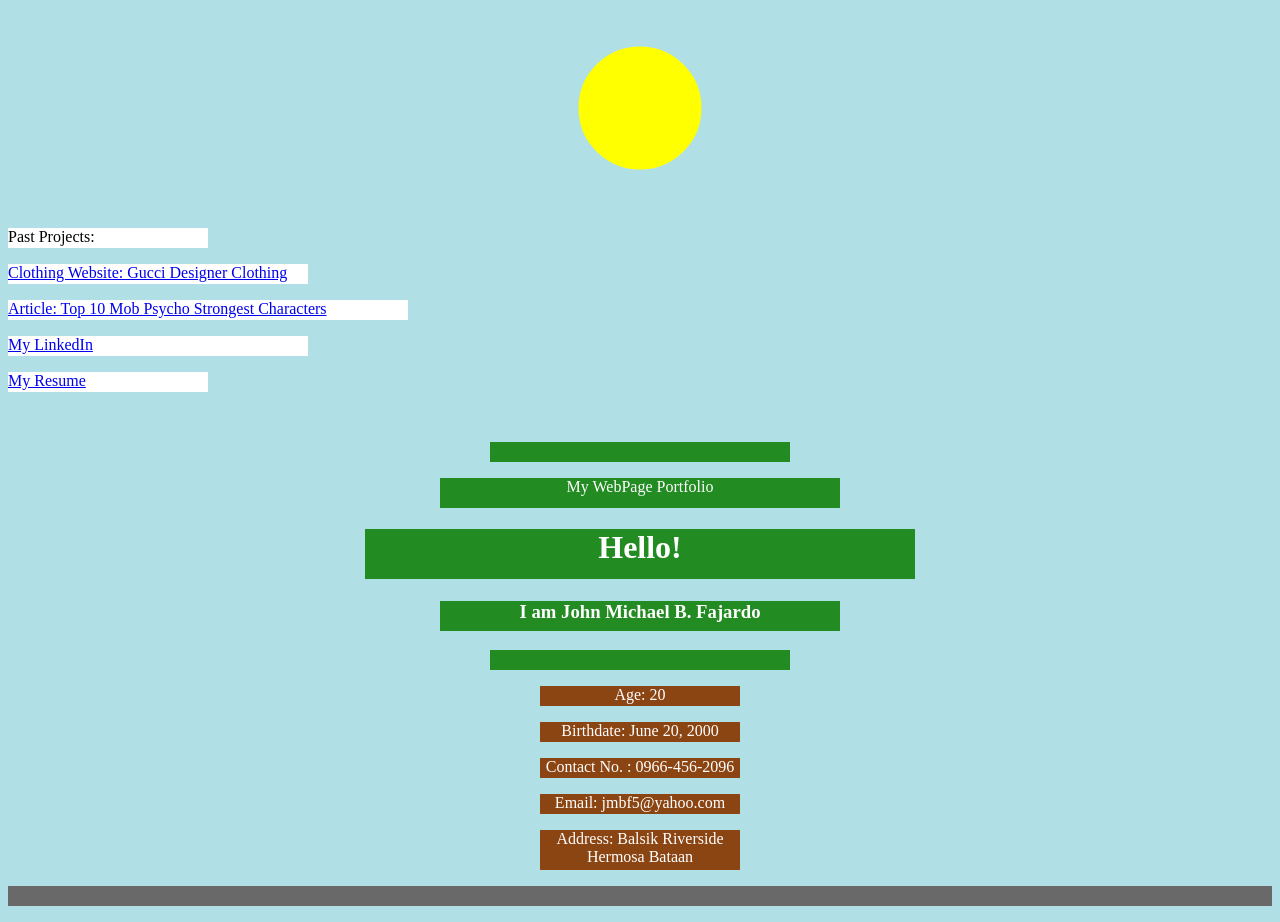
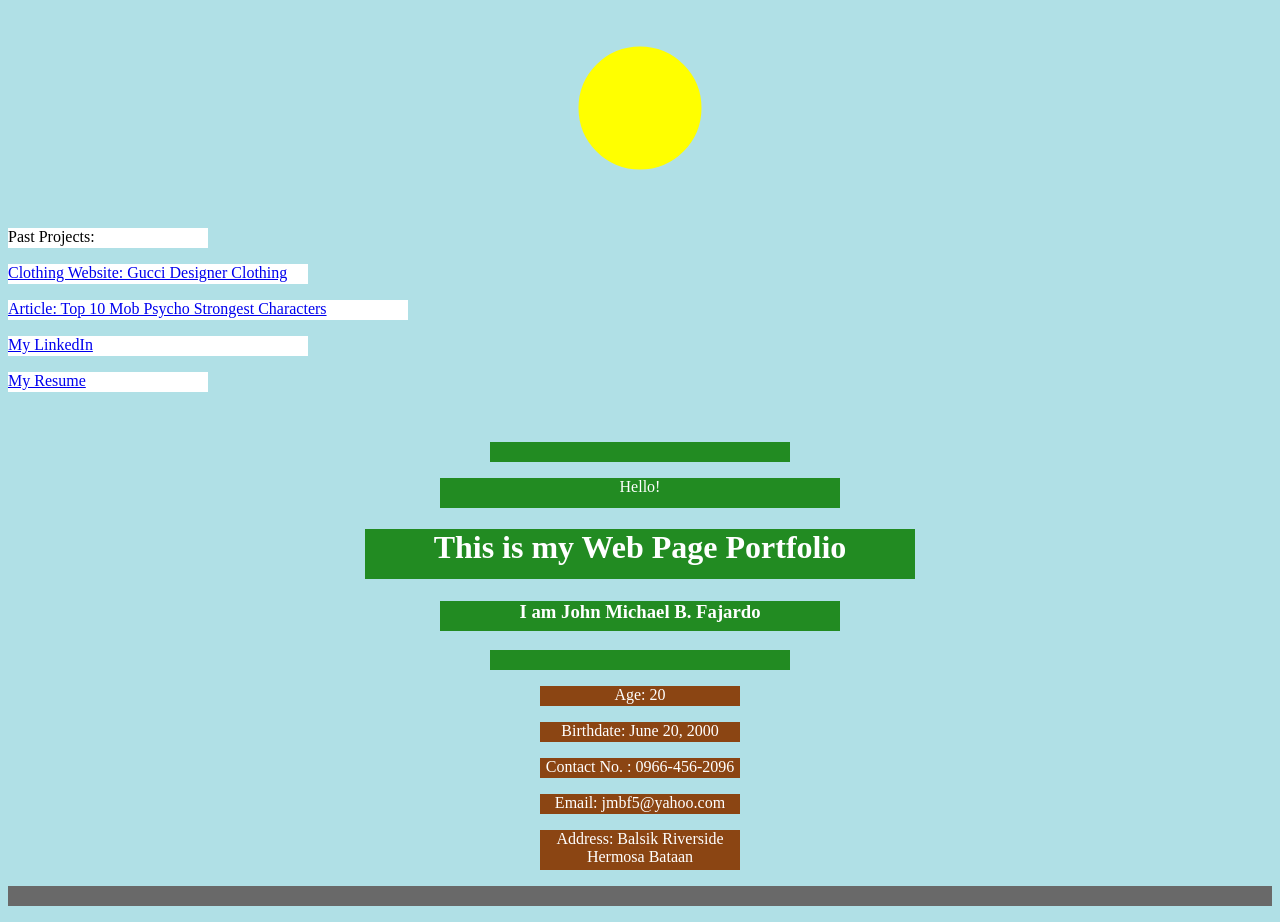
Before and after one commit to JohnMichael499/Web-Page-Portfolio, a plain HTML site: page index.html in a window 1280 px wide. Drawn offline with Linux system fonts and the light colour scheme.

Commit message:
Update index.html

```diff
--- a/index.html
+++ b/index.html
@@ -25,8 +25,8 @@
 		<br>
 
 		<p style="width:300px;height:20px;background-color:#228B22;"><font color="#FFF"></p>
-		<p style="width:400px;height:30px;background-color:#228B22;"><font color="#FFF">My WebPage Portfolio</p>
-		<h1 style="width:550px;height:50px;background-color:#228B22;"><font color="#FFF">Hello!</h1>
+		<p style="width:400px;height:30px;background-color:#228B22;"><font color="#FFF">Hello!</p>
+		<h1 style="width:550px;height:50px;background-color:#228B22;"><font color="#FFF">This is my Web Page Portfolio</h1>
 		<h3 style="width:400px;height:30px;background-color:#228B22;"><font color="#FFF">I am John Michael B. Fajardo</h3>
 		<p style="width:300px;height:20px;background-color:#228B22;"><font color="#FFF"></p>
 
```
